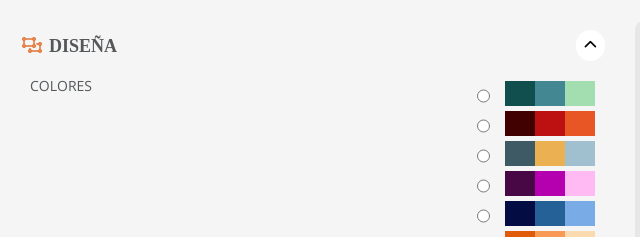
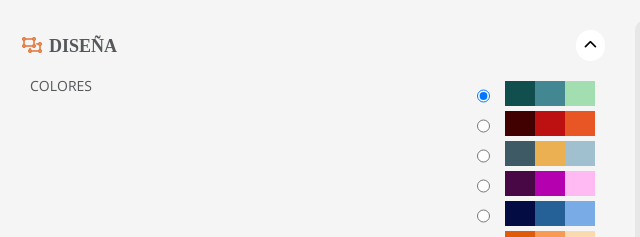
Before and after one commit to LorenaSTN/proyect-promo-Y-module-2-team-1, a website built with Vite: page src/more-info.html in a window 1280 px wide. Shown: the top 237 px of the page, 15-655 px from the left. Built offline with nearby package versions, Linux system fonts and the light colour scheme.

Commit message:
checked option palettes

```diff
--- a/src/partials/formulary.html
+++ b/src/partials/formulary.html
@@ -22,7 +22,8 @@
                     id="colours1"
                     type="radio"
                     value="colours1"
-                    name="colours">
+                    name="colours"
+                    checked>
 
                     <div class="options">
                     <div class="divcol col1__1"></div>
```
